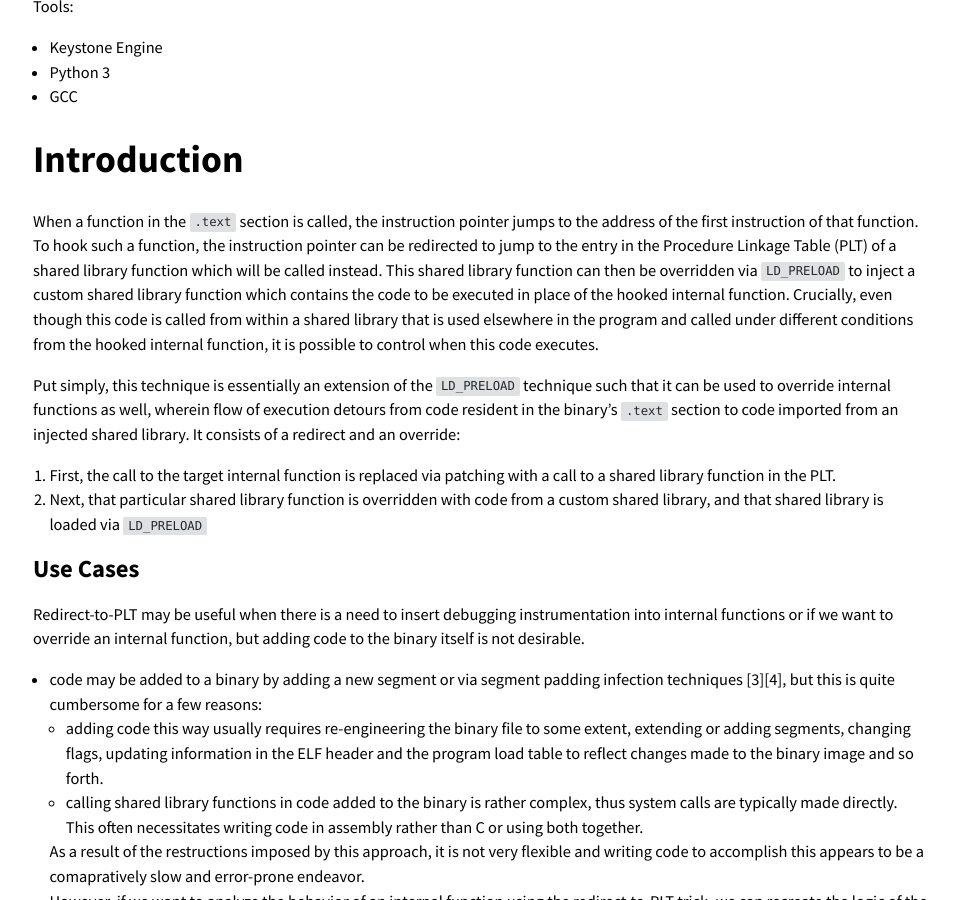
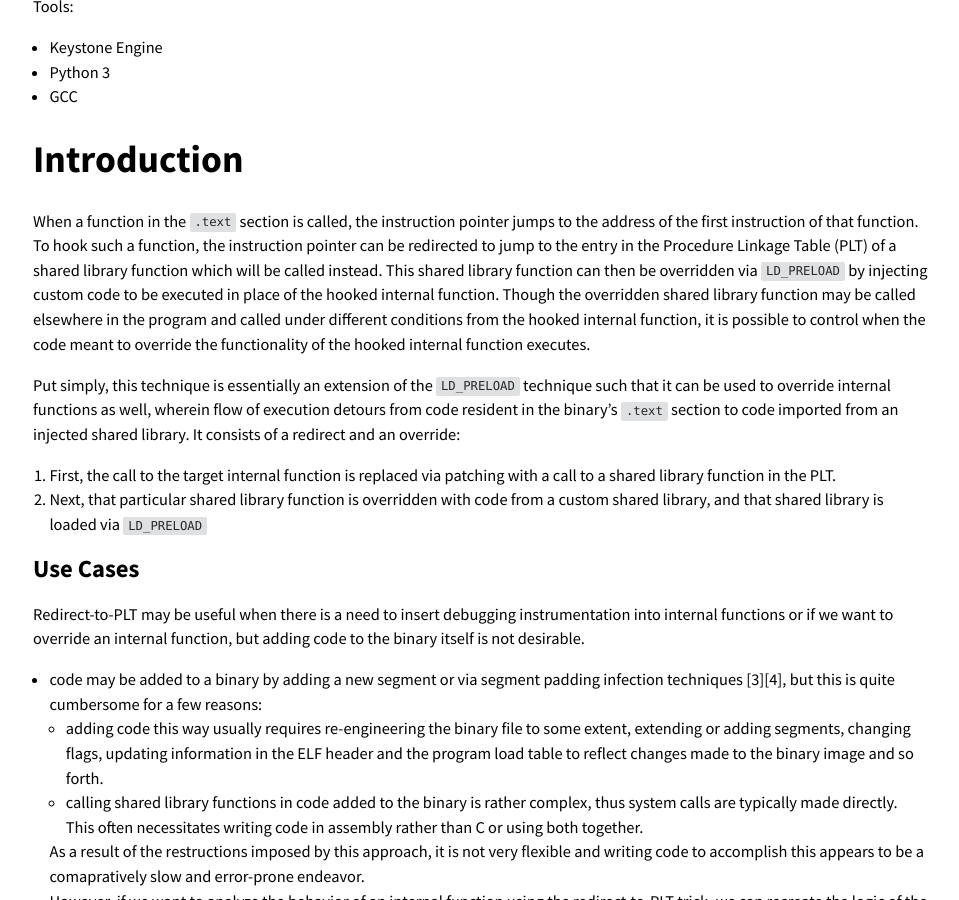
Before and after one commit to BinaryResearch/BinaryResearch.github.io, a Jekyll site: the page built from _posts/2019-08-29-A-Technique-for-Hooking-Internal-Functions-of-Dynamically-Linked-ELF-Binaries.md, in a window 1280 px wide and 900 px high, scrolled down 812 px. Shown: the whole window, without its empty margins (159-1118 px from the left). Built offline with Jekyll 4.4.1, drawn with Linux system fonts in a browser that asks for light colours.

Commit message:
some edits

```diff
--- a/_posts/2019-08-29-A-Technique-for-Hooking-Internal-Functions-of-Dynamically-Linked-ELF-Binaries.md
+++ b/_posts/2019-08-29-A-Technique-for-Hooking-Internal-Functions-of-Dynamically-Linked-ELF-Binaries.md
@@ -38,12 +38,12 @@ When a function in the `.text` section is called, the instruction pointer jumps
 to the address of the first instruction of that function. To hook such a function,
 the instruction pointer can be redirected to jump to the entry in the
 Procedure Linkage Table (PLT) of a shared library function which will be called
-instead. This shared library function can then be overridden via `LD_PRELOAD` to
-inject a custom shared library function which contains the code to be executed
-in place of the hooked internal function. Crucially, even though this code is
-called from within a shared library that is used elsewhere in the program and called under different
-conditions from the hooked internal function, it is possible to control when this
-code executes.
+instead. This shared library function can then be overridden via `LD_PRELOAD` by
+injecting custom code to be executed
+in place of the hooked internal function. Though the overridden shared library function
+may be called elsewhere in the program and called under different
+conditions from the hooked internal function, it is possible to control when the code
+meant to override the functionality of the hooked internal function executes.
 
 Put simply, this technique is essentially an extension of the `LD_PRELOAD`
 technique such that it can be used to override internal functions as well,
```
